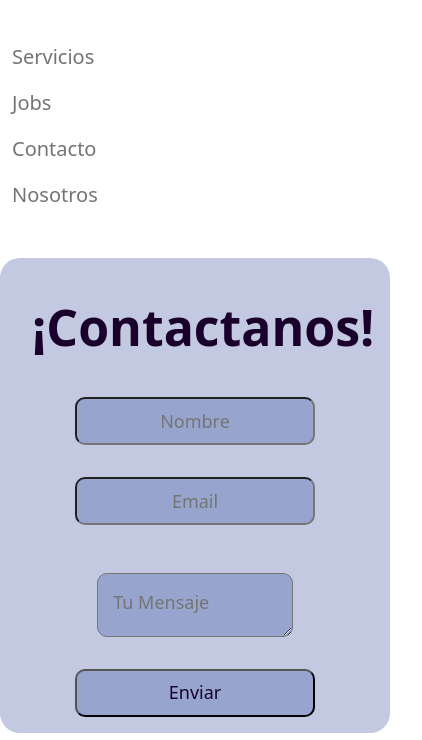
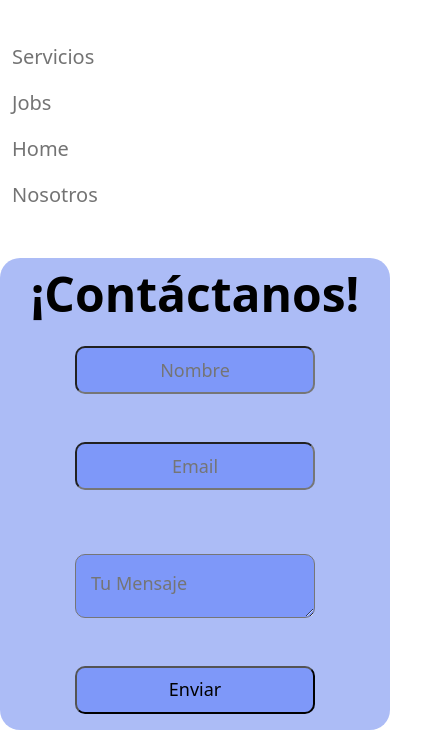
Before and after one commit to QuiqueCherot/coder_comision36430, a plain HTML site: page vistas/contacto.html in a window 390 px wide. Both pictures are taken after a click on the button "Toggle navigation". Shown: the part 104-844 px from the top of the page, 422 px wide, since content can reach past the window. Drawn offline with nearby package versions, Linux system fonts and the light colour scheme.

Commit message:
Arreglo rutas, Modif NavBar, Modif Contacto + responsive

```diff
--- a/css/style.css
+++ b/css/style.css
@@ -66,6 +66,17 @@
     padding: 1rem;
     background-color: rgba(168, 178, 211, 0.7);
     font-size:medium;
+}
+
+ .nav__prop {
+    background-image: linear-gradient(currentColor, currentColor);
+    background-position: 0% 100%;
+    background-repeat: no-repeat;
+    background-size: 0% 2px;
+    transition: background-size .5s;
+}
+.nav__prop:hover, .nav__prop:focus {
+    background-size: 100% 2px;
 }
 
 button a {
@@ -215,10 +226,9 @@ CSS CONTACTO
 /*FORMULARIO CONTACTO*/
 
 .form__contact{
-    background-color: rgba(168, 178, 211, 0.7);
+    background-color: rgba(146 167 243 / 76%);
     border-radius: 20px;
     max-width: 60%;
-    height: 16rem;
     margin: 2rem auto;
 }
 
@@ -233,25 +243,26 @@ CSS CONTACTO
     display: flex;
     gap: 2rem;
     align-items: center;
+    padding-bottom: 2rem;
 
 }
 
 
 
 legend{
-    color: rgb(26, 1, 44);
+    color: black;
     font-size: 50px;
-    margin: 2rem 2rem;
+    margin: 1rem 1rem;
 }
 .form__input{
 
         border-radius: 10px;
         width: 15rem;
         height: 3rem;
-        background-color: rgba(132, 148, 199, 0.7);
-        color: rgb(26, 1, 44);
+        background-color: #0037ff45;
         font-size: large;
         text-align: center;
+        color: black;
 
 
 }
@@ -268,8 +279,9 @@ textarea {
     width: 60%;
     height: 4rem;
     border-radius: 10px;
-    background-color: rgba(132, 148, 199, 0.7);
+    background-color: #0037ff45;
     font-size: large;
+    color: black;
     padding: 15px;
 }
 
@@ -446,7 +458,30 @@ textarea {
         margin-bottom: 2rem;
     }
 
+    /*CONTACTANOS*/
 
+    legend {
+        margin: 0;
+        font-size: 3rem;
+    }
+
+    .form__contact{
+        max-width: 90%;
+        height: auto;
+    }
+
+    .form_inputs{
+        padding-bottom: 1rem;
+    }
+
+    .form__input{
+        margin-top: 1rem;
+    }
+
+
+    textarea{
+        margin-top: 1rem;
+    }
 
 
 }
@@ -531,6 +566,12 @@ textarea {
 
     /*CONTACTANOS*/
 
+    legend {
+        margin: 0;
+        text-align: center;
+        font-size: 3rem;
+    }
+
     .form__contact{
         max-width: 100%;
         height: auto;
@@ -542,6 +583,10 @@ textarea {
         padding-bottom: 1rem;
     }
 
+    textarea{
+        width: 15rem;
+    }
+
     /*JOBS*/
 
     .empleos__titulo{
--- a/vistas/contacto.html
+++ b/vistas/contacto.html
@@ -19,16 +19,16 @@
           <div class="collapse navbar-collapse justify-content-end" id="navbarNav">
             <ul class="navbar-nav fs-5">
               <li class="nav-item">
-                <a class="nav-link" aria-current="page" href="./servicios.html">Servicios</a>
+                <a class="nav-link nav__prop" aria-current="page" href="./servicios.html">Servicios</a>
               </li>
               <li class="nav-item">
-                <a class="nav-link" href="./jobs.html">Jobs</a>
+                <a class="nav-link nav__prop" href="./jobs.html">Jobs</a>
               </li>
               <li class="nav-item">
-                <a class="nav-link" href="./contacto.html">Contacto</a>
+                <a class="nav-link nav__prop" href="../index.html">Home</a>
               </li>
               <li class="nav-item">
-                <a class="nav-link" href="./nosotros.html">Nosotros</a>
+                <a class="nav-link nav__prop" href="./nosotros.html">Nosotros</a>
               </li>
             </ul>
           </div>
@@ -39,7 +39,7 @@
         <section class="form__container">
             <form action="#" method="GET" enctype="multipart/form-data" ></form>
 
-            <legend><b>¡Contactanos!</b></legend>
+            <legend><b>¡Contáctanos!</b></legend>
             <div class="form_inputs">
                 <input class ="form__input" type="text" name="name" id="name" placeholder ="Nombre" required>
                 <input class ="form__input" type="email" name="email" id="email" placeholder="Email" required>
@@ -57,7 +57,7 @@
             <div class="footer__box footer__boxlogo">
                 <div class="footer__logo">
                     <a href="../index.html">
-                        <img class="footer__img" src="/img/BE Talent IT (2).png">
+                        <img class="footer__img" src="../img/BE Talent IT (2).png">
                     </a>
                 </div>
                 <div class="footer_terms">
```
Also changed, not shown: index.html (+4 -4 lines), vistas/jobs.html (+5 -5 lines), vistas/nosotros.html (+5 -5 lines), vistas/servicios.html (+5 -5 lines).
